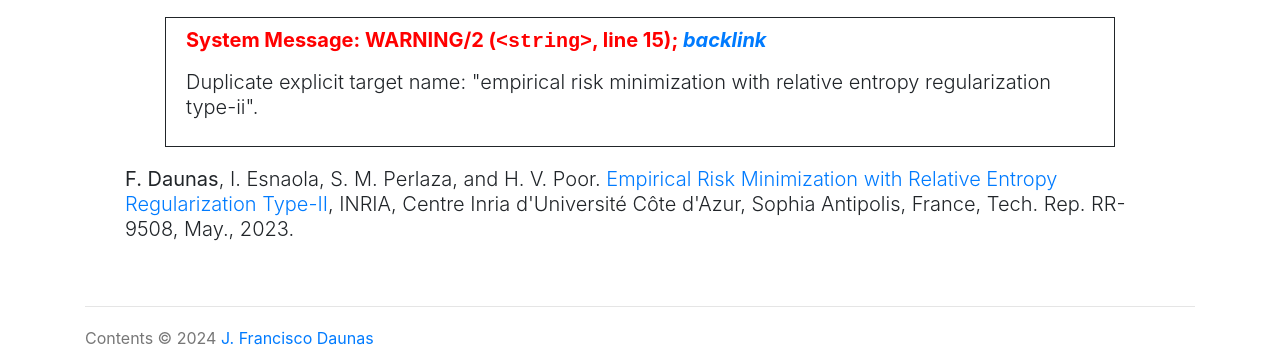
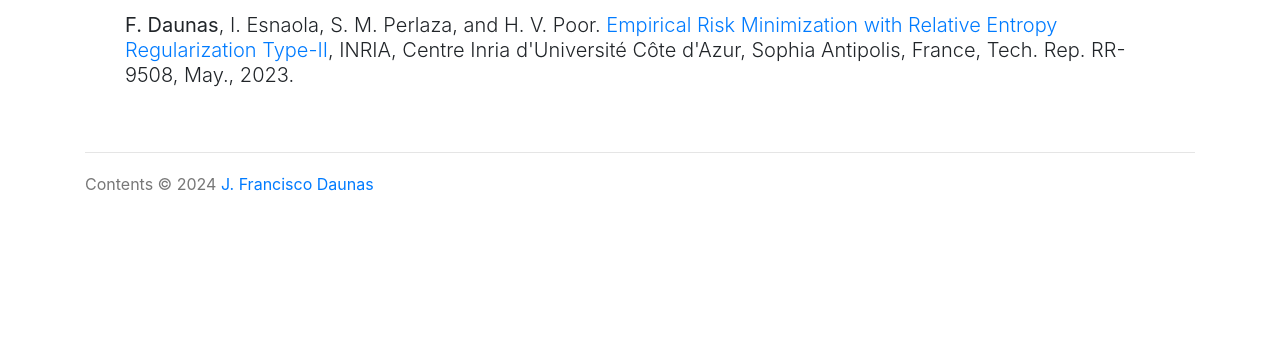
Before and after one commit to FranciscoDaunas/franciscodaunas.github.io, a plain HTML site: page Publications/index.html in a window 1280 px wide. Shown: the part 735-1085 px from the top of the page. After the commit the page ends 931 px from the top, so only its background shows below. Drawn offline with nearby package versions, Linux system fonts and the light colour scheme; some icons are missing.

Commit message:
Nikola auto commit.
Source commit: 46cff199c3b6d59d08b76e286461745128ab39af
Nikola version: 8.2.3

```diff
--- a/Publications/index.html
+++ b/Publications/index.html
@@ -91,7 +91,7 @@ F. Daunas, I. Esnaola, S. M. Perlaza, and H. V. Poor. Empirical Risk Minimizatio
     </header><div class="e-content entry-content" itemprop="articleBody text">
     <section id="journals"><h2>Journals</h2>
 <blockquote>
-<p><strong>F. Daunas</strong>, I. Esnaola, S. M. Perlaza, and H. V. Poor. <a class="reference external" href="https://hal.science/hal-04110899/document">Empirical Risk Minimization with Relative Entropy Regularization Type-II</a>, Submitted to IEEE Transactions on Information Theory, in February 2024. Appears as an INRIA Technical Report in <a class="reference external" href="https://hal.science/hal-04110899/document">RR-9508</a>,</p>
+<p><strong>F. Daunas</strong>, I. Esnaola, S. M. Perlaza, and H. V. Poor. <a class="reference external" href="https://hal.science/hal-04110899v1/document">Empirical Risk Minimization with Relative Entropy Regularization Type-II</a>, Submitted to IEEE Transactions on Information Theory, in February 2024. Appears as an INRIA Technical Report in <a class="reference external" href="https://hal.science/hal-04110899/document">RR-9508</a>,</p>
 </blockquote>
 </section><section id="conferences"><h2>Conferences</h2>
 <blockquote>
@@ -101,9 +101,7 @@ F. Daunas, I. Esnaola, S. M. Perlaza, and H. V. Poor. Empirical Risk Minimizatio
 </section><section id="technical-reports"><h2>Technical Reports</h2>
 <blockquote>
 <p><strong>F. Daunas</strong>, I. Esnaola, S. M. Perlaza, and H. V. Poor. <a class="reference external" href="https://hal.science/hal-04258765/document">Empirical Risk Minimization with f-Divergence Regularization in Statistical Learning</a>, INRIA, Centre Inria d'Université Côte d'Azur, Sophia Antipolis, France, Tech. Rep. RR-9521, Oct., 2023.</p>
-<aside class="system-message"><p class="system-message-title">System Message: WARNING/2 (<span class="docutils literal">&lt;string&gt;</span>, line 15); <em><a href="#empirical-risk-minimization-with-relative-entropy-regularization-type-ii-1">backlink</a></em></p>
-<p>Duplicate explicit target name: "empirical risk minimization with relative entropy regularization type-ii".</p>
-</aside><p><strong>F. Daunas</strong>, I. Esnaola, S. M. Perlaza, and H. V. Poor. <a class="reference external" href="https://hal.science/hal-04110899v1/document">Empirical Risk Minimization with Relative Entropy Regularization Type-II</a>, INRIA, Centre Inria d'Université Côte d'Azur, Sophia Antipolis, France, Tech. Rep. RR-9508, May., 2023.</p>
+<p><strong>F. Daunas</strong>, I. Esnaola, S. M. Perlaza, and H. V. Poor. <a class="reference external" href="https://hal.science/hal-04110899v1/document">Empirical Risk Minimization with Relative Entropy Regularization Type-II</a>, INRIA, Centre Inria d'Université Côte d'Azur, Sophia Antipolis, France, Tech. Rep. RR-9508, May., 2023.</p>
 </blockquote>
 </section>
 </div>
```
Also changed, not shown: 1 other file.
